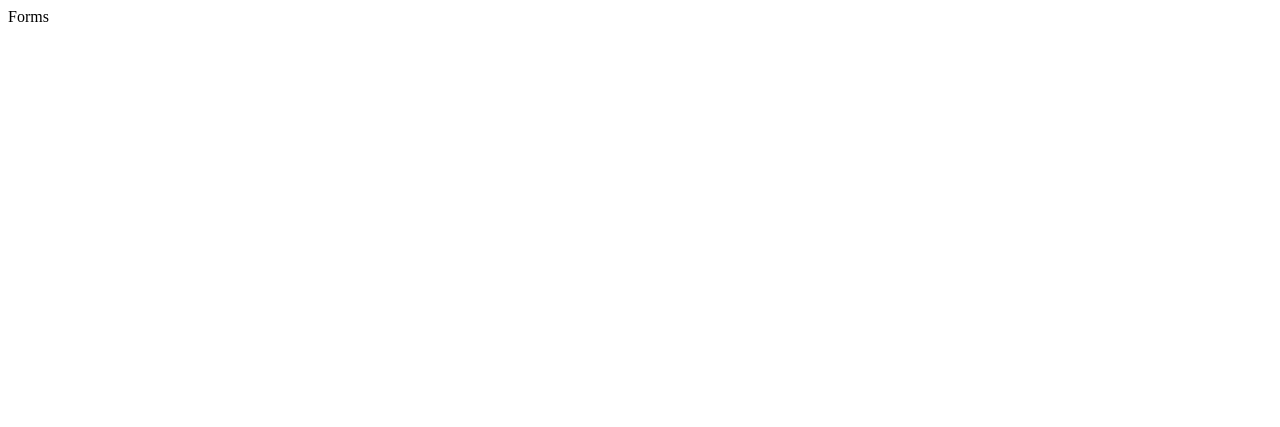
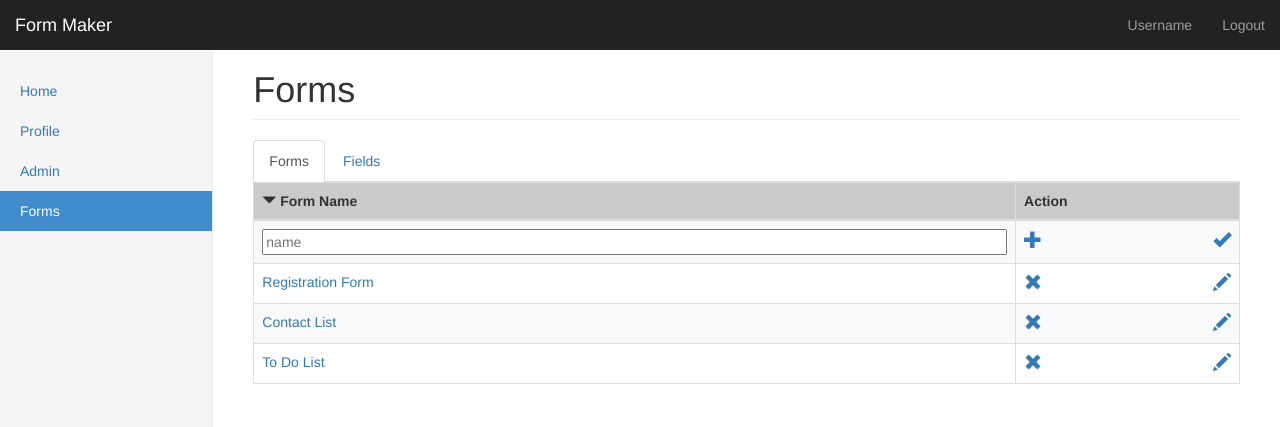
Before and after one commit to kish1/WebDevSpring2016, a website: page public/assignment/forms.html in a window 1280 px wide. Drawn offline with nearby package versions, Linux system fonts and the light colour scheme.

Commit message:
completed forms.html except for glyphicons alignment

```diff
--- a/public/assignment/css/style.css
+++ b/public/assignment/css/style.css
@@ -12,3 +12,32 @@ th
 {
     background-color: #cacaca;
 }
+
+#left-icon
+{
+
+    float: left;
+    font-size: large;
+}
+
+#right-icon
+{
+    float: right;
+    font-size: large;
+}
+
+#center-icon
+{
+
+    font-size: large;
+}
+
+#full-width
+{
+    width: 100%;
+}
+
+#width-90
+{
+    width: 90%;
+}
--- a/public/assignment/forms.html
+++ b/public/assignment/forms.html
@@ -2,9 +2,98 @@
 <html lang="en">
 <head>
     <meta charset="UTF-8">
-    <title>Title</title>
+    <link href="https://maxcdn.bootstrapcdn.com/bootstrap/3.3.6/css/bootstrap.min.css" rel="stylesheet">
+    <link href="/assignment/css/dashboard.css" rel="stylesheet">
+    <link href="/assignment/css/style.css" rel="stylesheet">
+
+    <script src="https://code.jquery.com/jquery-1.12.0.min.js"></script>
+    <script src="https://maxcdn.bootstrapcdn.com/bootstrap/3.3.6/js/bootstrap.min.js"></script>
+    <title>Forms</title>
 </head>
 <body>
-Forms
+<nav class="navbar navbar-inverse navbar-fixed-top">
+    <div class="container-fluid">
+        <div class="navbar-header">
+            <button type="button" class="navbar-toggle collapsed" data-toggle="collapse" data-target="#navbar" aria-expanded="false" aria-controls="navbar">
+                <span class="sr-only">Toggle navigation</span>
+                <span class="icon-bar"></span>
+                <span class="icon-bar"></span>
+                <span class="icon-bar"></span>
+            </button>
+            <a class="navbar-brand" href="/assignment/home.html">Form Maker</a>
+        </div>
+        <div id="navbar" class="navbar-collapse collapse">
+            <ul class="nav navbar-nav navbar-right">
+                <li><a href="/assignment/profile.html">Username</a></li>
+                <li><a href="/assignment/login.html">Logout</a></li>
+            </ul>
+
+        </div>
+    </div>
+</nav>
+<div class="col-sm-3 col-md-2 sidebar">
+    <ul class="nav nav-sidebar">
+        <li><a href="/assignment/home.html">Home</a></li>
+        <li><a href="/assignment/profile.html">Profile</a></li>
+        <li><a href="/assignment/admin.html">Admin</a></li>
+        <li class="active"><a href="/assignment/forms.html">Forms<span class="sr-only">(current)</span></a></li>
+    </ul>
+</div>
+<div class="col-sm-9 col-sm-offset-3 col-md-10 col-md-offset-2 main">
+    <h1 class="page-header">Forms</h1>
+    <ul class="nav nav-tabs">
+        <li role="presentation" class="active"><a href="/assignment/forms.html">Forms</a></li>
+        <li role="presentation"><a href="/assignment/fields.html">Fields</a></li>
+    </ul>
+    <div class="table-responsive">
+        <table class="table table-bordered table-striped">
+            <thead>
+            <tr scope="row">
+                <th id="dark-th"><span class="glyphicon glyphicon-triangle-bottom"></span> Form Name</th>
+                <th>Action</th>
+            </tr>
+            </thead>
+            <tbody>
+            <tr>
+                <form>
+                    <td><input type="text" placeholder="name" id="full-width"></input></td>
+
+                    <td>
+                        <a href="" class="glyphicon glyphicon-plus" id="center-icon"></a>
+                        <a href="" class="glyphicon glyphicon-ok" id="right-icon"></a>
+                    </td>
+                </form>
+            </tr>
+            <tr>
+                <form>
+                    <td><a href="form-fields.html"><input type="hidden" value="Registration Form">Registration Form</input></a></td>
+                    <td>
+                        <a href="" class="glyphicon glyphicon-remove" id="center-icon"></a>
+                        <a href="" class="glyphicon glyphicon-pencil" id="right-icon"></a>
+                    </td>
+                </form>
+            </tr>
+            <tr>
+                <form>
+                    <td><a href="form-fields.html"><input type="hidden" value="Contact List">Contact List</input></a></td>
+                    <td>
+                        <a href="" class="glyphicon glyphicon-remove" id="center-icon"></a>
+                        <a href="" class="glyphicon glyphicon-pencil" id="right-icon"></a>
+                    </td>
+                </form>
+            </tr>
+            <tr>
+                <form>
+                    <td><a href="form-fields.html"><input type="hidden" value="To Do List">To Do List</input></td></a></td>
+                    <td>
+                        <a href="" class="glyphicon glyphicon-remove" id="center-icon"></a>
+                        <a href="" class="glyphicon glyphicon-pencil" id="right-icon"></a>
+                    </td>
+                </form>
+            </tr>
+            </tbody>
+        </table>
+    </div>
+</div>
 </body>
 </html>
```
Also changed, not shown: public/assignment/admin.html (+11 -11 lines), public/assignment/fields.html (deleted, +0 -10 lines), public/assignment/form-fields.html (added).
